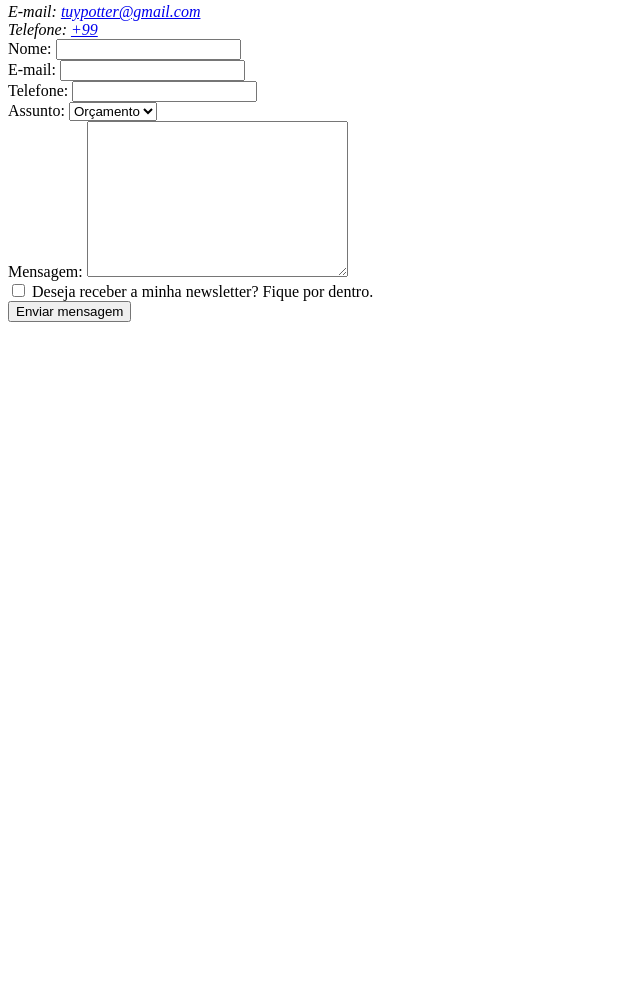
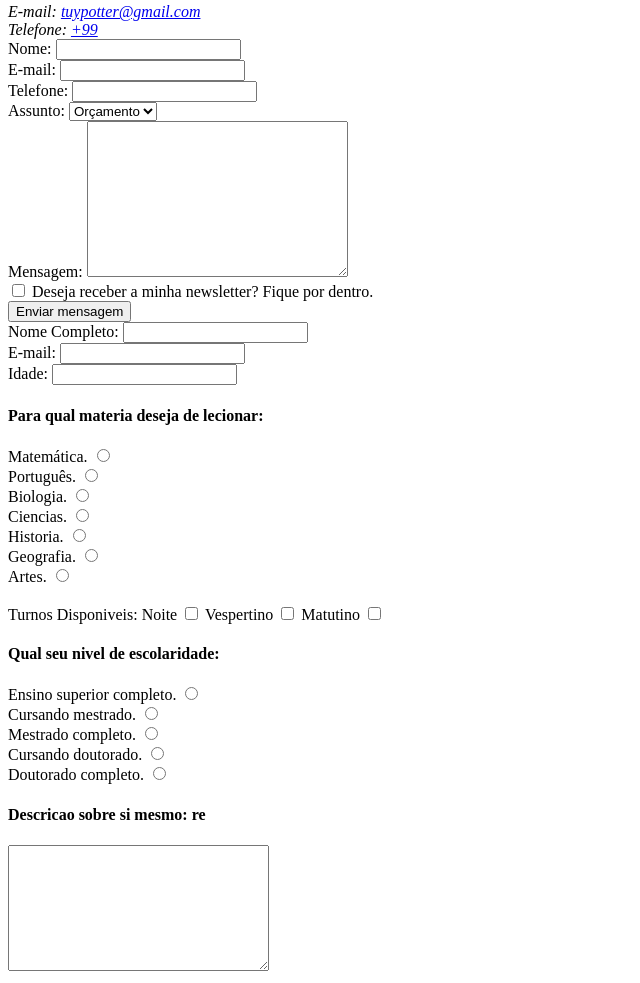
Before and after one commit to tuypooter-lab/siteTeste, a plain HTML site: page index.html in a window 1280 px wide. Shown: the part 1084-2067 px from the top of the page, without its empty margins (0-640 px from the left). Before the commit the page ends 1414 px from the top, so only its background shows below. Drawn offline with Linux system fonts and the light colour scheme.

Commit message:
updt teste 2.2

```diff
--- a/index.html
+++ b/index.html
@@ -8,6 +8,7 @@
 </head>
 
 <body>
+
     <header>
         <h1>Tuy</h1>
 
@@ -17,7 +18,7 @@
                 <li><a href="#projeto">Projetos</a></li>
                 <li><a href="#contato">Contato</a></li>
                 <li><a href="https://www.youtube.com/watch?v=dQw4w9WgXcQ&list=RDdQw4w9WgXcQ&start_radio=1"
-                        target="_blank">Google</a></li>
+                        target="_blank" style="color: red;">Google</a></li>
                 <!-- <li> Sobre mim </li> -->
             </ul>
         </nav>
@@ -121,7 +122,7 @@
 
             <h2>Contato</h2>
 
-            <p>Tem um projetinho em mente? A gente entra em contato.</p>
+            <p style="color: red">Tem um projetinho em mente? A gente entra em contato.</p>
 
             <address>
                 E-mail: <a href="mailto:tuypotter@gmail.com">tuypotter@gmail.com</a> <br>
@@ -160,8 +161,82 @@
                 <input type="submit" value="Enviar mensagem">
 
 
+            </form>
+
+
+            <form action="">
+                <label for="nome">Nome Completo: </label>
+                <input type="text" id="nome" name="nome"required>
+                <br>
+                <label for="email">E-mail: </label>
+                <input type="email" id="email" name="email"required>
+                <br>
+                <label for="idade">Idade: </label>
+                <input type="number" id="idade" name="idade"required>
+                <br>
+                <h4>Para qual materia deseja de lecionar:</h4>
+
+                <label for="materia">Matemática.</label>
+                <input type="radio" id="a" name="a">
+                <br>
+                 <label for="materia">Português.</label>
+                <input type="radio" id="a" name="a">
+                <br>
+                <label for="materia">Biologia.</label>
+                <input type="radio" id="a" name="a">
+                <br>
+                <label for="materia">Ciencias.</label>
+                <input type="radio" id="a" name="a">
+                <br>
+                <label for="materia">Historia.</label>
+                <input type="radio" id="a" name="a">
+                <br>
+                <label for="materia">Geografia.</label>
+                <input type="radio" id="a" name="a">
+                <br>
+                <label for="materia">Artes.</label>
+                <input type="radio" id="a" name="a">
+            </form>
+            <br>
+            <form action="">
+                <label for="turnos">Turnos Disponiveis:</label>
+                <label for="noite">Noite</label>
+                <input type="checkbox" id="turnos" name="turnos">
+                 <label for="vespertino">Vespertino</label>
+                <input type="checkbox" id="turnos" name="turnos">
+                 <label for="matutino">Matutino</label>
+                <input type="checkbox" id="turnos" name="turnos">
 
             </form>
+
+            <form action="">
+
+               <h4>  Qual seu nivel de escolaridade: </h4>
+             <label for="nivel">Ensino superior completo.</label>
+                <input type="radio" id="a" name="a">
+                <br>
+                 <label for="nivel">Cursando mestrado.</label>
+                <input type="radio" id="a" name="a">
+                <br>
+                <label for="nivel">Mestrado completo.</label>
+                <input type="radio" id="a" name="a">
+                <br>
+                <label for="nivel">Cursando doutorado.</label>
+                <input type="radio" id="a" name="a">
+                <br>
+                <label for="nivel">Doutorado completo.</label>
+                <input type="radio" id="a" name="a">
+                <br>
+
+            </form>
+
+        </section>
+
+
+
+        <section>
+            <h4>Descricao sobre si mesmo: re    </h4>
+            <textarea name="descricao" id="descricao" cols="30"  rows="8" maxlength="200"></textarea>
 
         </section>
     </footer>
```
